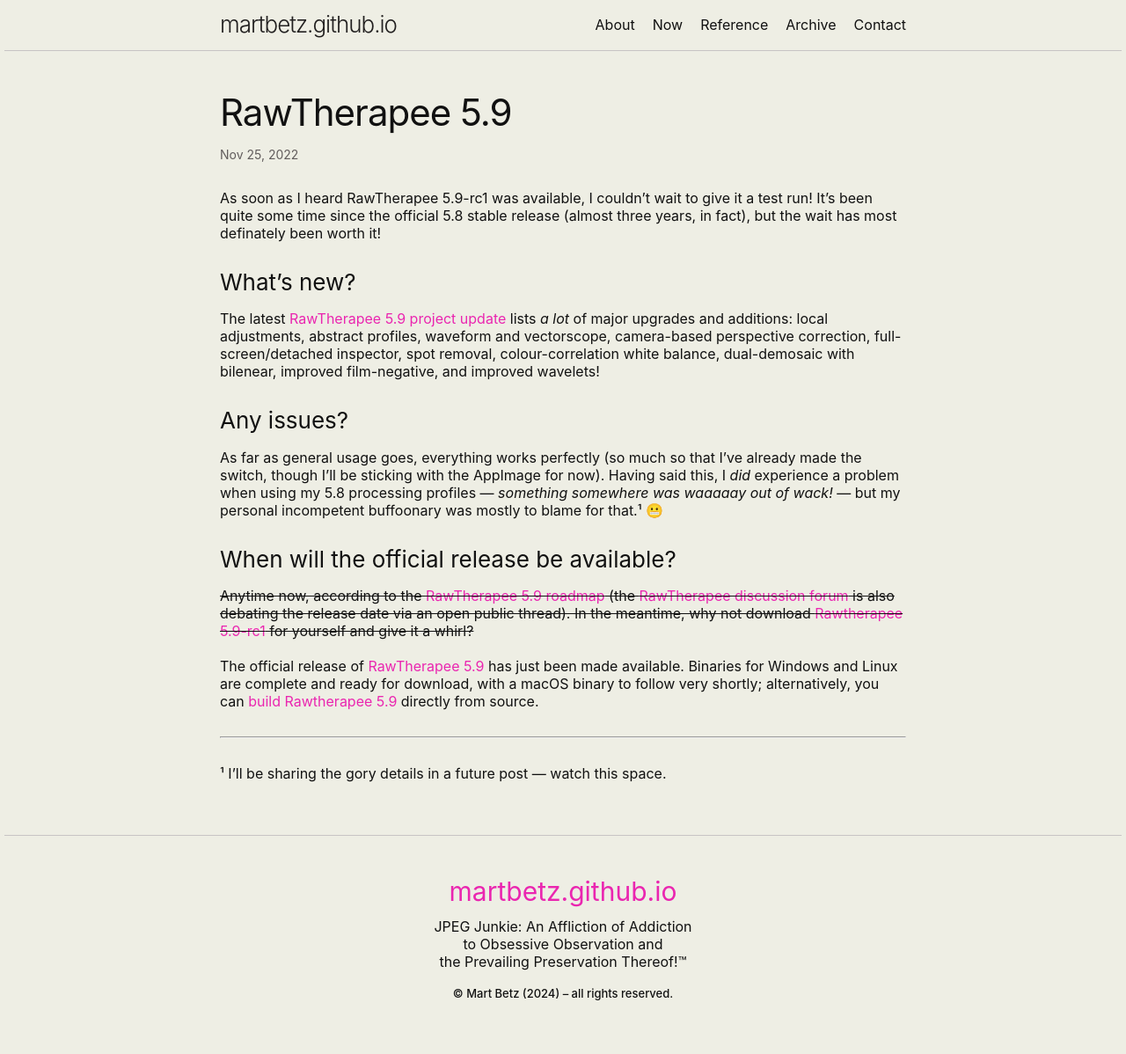
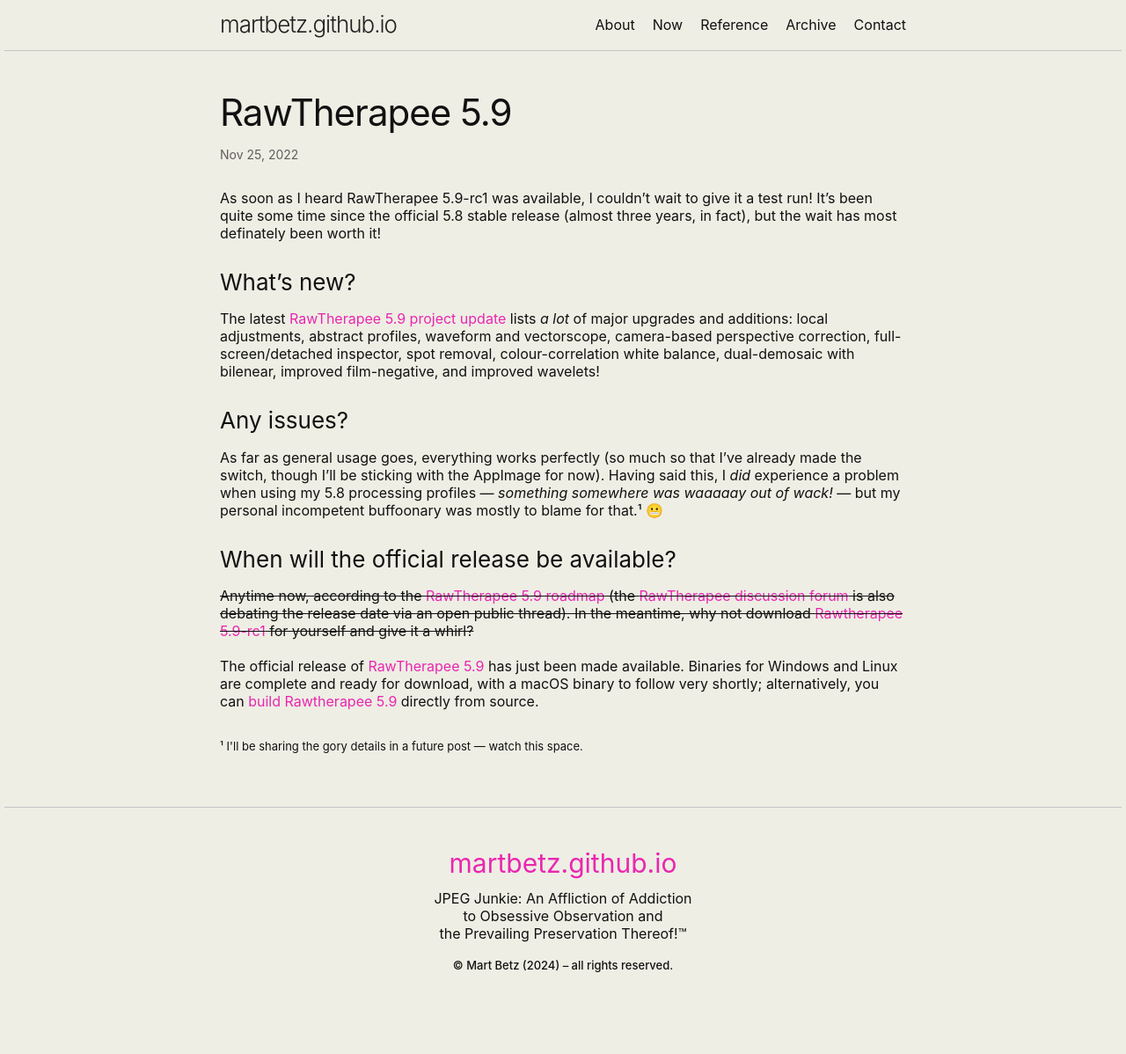
Before and after one commit to martbetz/martbetz.github.io, a Jekyll site: the page built from _posts/2022-11-25-rt5-9.md, in a window 1280 px wide. Shown: the whole page at 88% size. Built offline with Jekyll 4.4.1, drawn with Linux system fonts in a browser that asks for light colours; after the commit the page ends 1166 px from its top, so only the background shows below that.

Commit message:
Update 2022-11-25-rt5-9.md

```diff
--- a/_posts/2022-11-25-rt5-9.md
+++ b/_posts/2022-11-25-rt5-9.md
@@ -5,14 +5,7 @@
 tags: rawtherapee
 ---
 
-
-
-
-
-
 As soon as I heard RawTherapee 5.9-rc1 was available, I couldn't wait to give it a test run! It's been quite some time since the official 5.8 stable release (almost three years, in fact), but the wait has most definately been worth it!
-
-
 
 <!--<p>
 <center>
@@ -28,15 +21,14 @@
 
 As far as general usage goes, everything works perfectly (so much so that I've already made the switch, though I'll be sticking with the AppImage for now). Having said this, I _did_ experience a problem when using my 5.8 processing profiles&nbsp;— _something somewhere was waaaaay out of wack!_&nbsp;— but my personal incompetent buffoonary was mostly to blame for that.¹ 😬
 
-
-
 ### When will the official release be available? ###
 
 <s>Anytime now, according to the <a href="https://github.com/Beep6581/RawTherapee/issues/5632">RawTherapee 5.9 roadmap</a> (the <a href="https://discuss.pixls.us/c/software/rawtherapee/14">RawTherapee discussion forum</a> is also debating the release date via an open public thread). In the meantime, why not download <a href="https://github.com/Beep6581/RawTherapee/releases">Rawtherapee 5.9-rc1</a> for yourself and give it a whirl?</s>
 <br>
 The official release of [RawTherapee 5.9](http://rawtherapee.com) has just been made available. Binaries for Windows and Linux are complete and ready for download, with a macOS binary to follow very shortly; alternatively, you can [build Rawtherapee 5.9](https://discuss.pixls.us/t/rawtherapee-5-9-released/33834/34?) directly from source.
 
-
-
----
+<p style="padding-top: 15px">
+<font size="2">
 ¹ I'll be sharing the gory details in a future post&nbsp;— watch this space.
+</font>
+</p>
```
